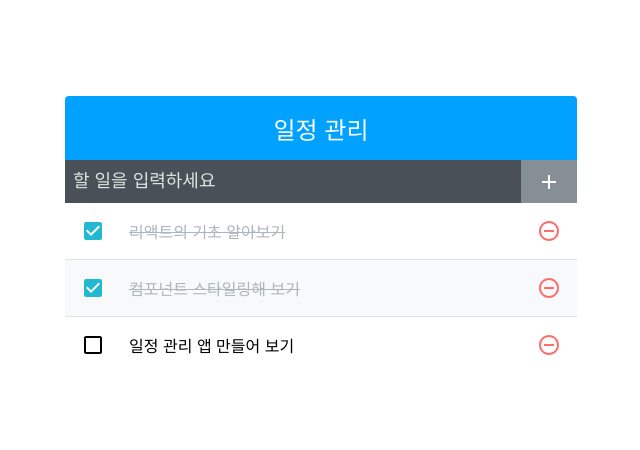
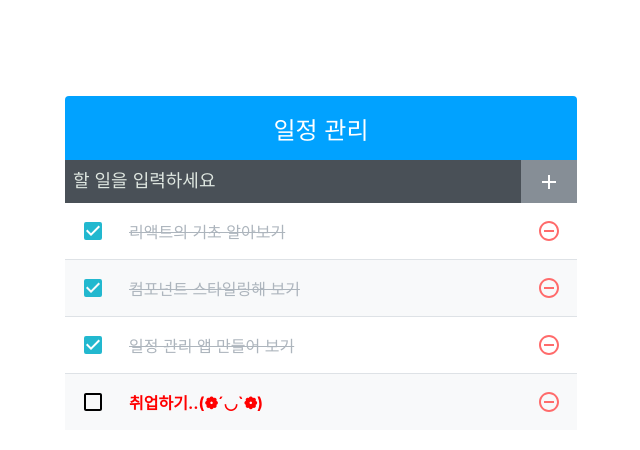
Before and after one commit to syacooms/react-todo-app, a React (Create React App) app: page / in a window 1280 px wide. Shown: the top 450 px of the page, without its empty margins (319-959 px from the left). Built offline with nearby package versions, Linux system fonts and the light colour scheme.

Commit message:
checkbox 수정 기능 추가

```diff
--- a/src/App.js
+++ b/src/App.js
@@ -19,12 +19,17 @@ const App = () => {
     {
       id: 3,
       text: '일정 관리 앱 만들어 보기',
+      checked: true,
+    },
+    {
+      id: 4,
+      text: '취업하기..(❁´◡`❁)',
       checked: false,
     },
   ]);
 
   //고유 값 id
-  const nextId = useRef(4);
+  const nextId = useRef(5);
 
   const onInsert = useCallback(
     (text) => {
@@ -46,10 +51,21 @@ const App = () => {
     [todos],
   );
 
+  const onToggle = useCallback(
+    (id) => {
+      setTodos(
+        todos.map((todo) =>
+          todo.id === id ? { ...todo, checked: !todo.checked } : todo,
+        ),
+      );
+    },
+    [todos],
+  );
+
   return (
     <TodoTemplate>
       <TodoInsert onInsert={onInsert} />
-      <TodoList todos={todos} onRemove={onRemove} />
+      <TodoList todos={todos} onRemove={onRemove} onToggle={onToggle} />
     </TodoTemplate>
   );
 };
--- a/src/TodoList.js
+++ b/src/TodoList.js
@@ -2,11 +2,16 @@ import React from 'react';
 import './TodoList.scss';
 import TodoListItem from './TodoListItem';
 
-const TodoList = ({ todos, onRemove }) => {
+const TodoList = ({ todos, onRemove, onToggle }) => {
   return (
     <div className="TodoList">
       {todos.map((todo) => (
-        <TodoListItem todo={todo} key={todo.id} onRemove={onRemove} />
+        <TodoListItem
+          todo={todo}
+          key={todo.id}
+          onRemove={onRemove}
+          onToggle={onToggle}
+        />
       ))}
     </div>
   );
--- a/src/TodoListItem.js
+++ b/src/TodoListItem.js
@@ -7,14 +7,21 @@ import {
 import cn from 'classnames';
 import './TodoListItem.scss';
 
-const TodoListItem = ({ todo, onRemove }) => {
+const TodoListItem = ({ todo, onRemove, onToggle }) => {
   const { id, text, checked } = todo;
 
+  console.log(todo);
   return (
     <div className="TodoListItem">
-      <div className={cn('checkbox', { checked })}>
+      <div className={cn('checkbox', { checked })} onClick={() => onToggle(id)}>
         {checked ? <MdCheckBox /> : <MdCheckBoxOutlineBlank />}
-        <div className="text">{text}</div>
+        <div className="text">
+          {text === '취업하기..(❁´◡`❁)' ? (
+            <b style={{ color: 'red' }}>취업하기..(❁´◡`❁)</b>
+          ) : (
+            text
+          )}
+        </div>
       </div>
       <div className="remove" onClick={() => onRemove(id)}>
         <MdRemoveCircleOutline />
```
Also changed, not shown: 1 other file (tests, documents, lock files or other folders).
